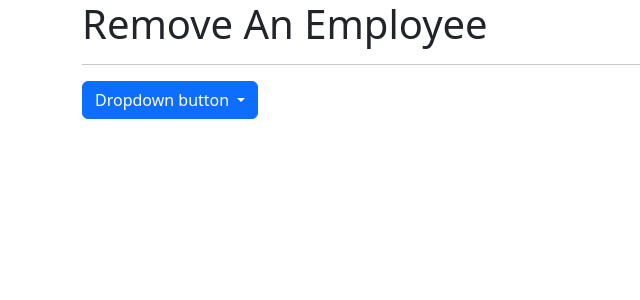
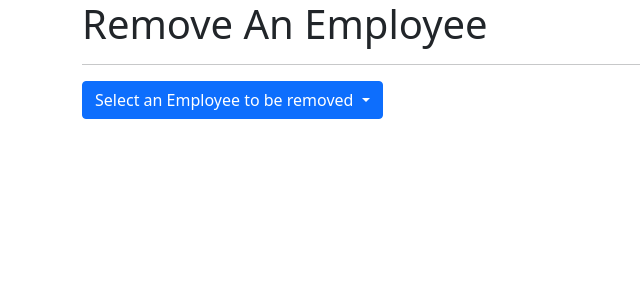
Before and after one commit to pandeyomshri/Office-Manager, a Django app: page /remove_emp in a window 1280 px wide. Shown: the top 300 px of the page, without its empty margins (0-640 px from the left). Run offline with Django 4.2, Linux system fonts and the light colour scheme; data comes from the database, SQL or seed files in the repository; both versions use the stored data as it was after the commit.

Commit message:
remove module added

```diff
--- a/office_manager/emp_app/templates/remove_emp.html
+++ b/office_manager/emp_app/templates/remove_emp.html
@@ -4,8 +4,10 @@
     <meta charset="UTF-8">
     <meta http-equiv="X-UA-Compatible" content="IE=edge">
     <meta name="viewport" content="width=device-width, initial-scale=1.0">
+	<link href="https://cdn.jsdelivr.net/npm/bootstrap@5.0.0/dist/css/bootstrap.min.css" rel="stylesheet" >
+    <script src="https://cdn.jsdelivr.net/npm/@popperjs/core@2.9.2/dist/umd/popper.min.js" ></script>
+    <script src="https://cdn.jsdelivr.net/npm/bootstrap@5.0.1/dist/js/bootstrap.min.js" integrity="sha384-Atwg2Pkwv9vp0ygtn1JAojH0nYbwNJLPhwyoVbhoPwBhjQPR5VtM2+xf0Uwh9KtT" crossorigin="anonymous"></script>
 
-    <link href="https://cdn.jsdelivr.net/npm/bootstrap@5.3.0-alpha1/dist/css/bootstrap.min.css" rel="stylesheet" integrity="sha384-GLhlTQ8iRABdZLl6O3oVMWSktQOp6b7In1Zl3/Jr59b6EGGoI1aFkw7cmDA6j6gD" crossorigin="anonymous">
 
     <title>Remove Employee</title>
 </head>
@@ -14,15 +16,18 @@
         <h1>Remove An Employee</h1>
         <hr>
         <div class="dropdown">
-            <button class="btn btn-primary dropdown-toggle" type="button" data-bs-toggle="dropdown" aria-expanded="false">
-              Dropdown button
+            <button class="btn btn-primary dropdown-toggle" type="button" id="dropdownMenuButton1" data-bs-toggle="dropdown" aria-expanded="false">
+            Select an Employee to be removed
             </button>
-            <ul class="dropdown-menu">
-              <li><a class="dropdown-item" href="#">Action</a></li>
-              <li><a class="dropdown-item" href="#">Another action</a></li>
-              <li><a class="dropdown-item" href="#">Something else here</a></li>
+            <ul class="dropdown-menu" aria-labelledby="dropdownMenuButton1">
+                {% for emp in emps %}
+              <li><a class="dropdown-item" href="/remove_emp/{{emp.id}}">{{emp.first_name}} {{emp.last_name}}</a></li>
+              {% endfor %}
+
             </ul>
           </div>
+
+
 
 
     </div>
--- a/office_manager/emp_app/templates/view_all_emp.html
+++ b/office_manager/emp_app/templates/view_all_emp.html
@@ -45,5 +45,6 @@
         </tbody>
         {% endfor %}
       </table>
+
 </body>
 </html>
--- a/office_manager/emp_app/urls.py
+++ b/office_manager/emp_app/urls.py
@@ -22,6 +22,7 @@ urlpatterns = [
    path('all_emp', views.all_emp,name = 'all_emp'),
    path('add_emp',views.add_emp,name = 'add_emp'),
    path('remove_emp',views.remove_emp,name = 'remove_emp'),
+      path('remove_emp/<int:emp_id>',views.remove_emp,name = 'remove_emp'),
    path('filter_emp',views.filter_emp,name = 'filter_emp')
 
 ]
--- a/office_manager/emp_app/views.py
+++ b/office_manager/emp_app/views.py
@@ -34,8 +34,19 @@ def add_emp(request):
         return HttpResponse('An Exception has Occured')
 
 
-def remove_emp(request):
-    return render(request, 'remove_emp.html')
+def remove_emp(request, emp_id = 0):
+    if emp_id:
+        try:
+            emp_to_be_removed = Employee.objects.get(id=emp_id)
+            emp_to_be_removed.delete()
+            return HttpResponse("Employee removed successfully")
+        except:
+            return HttpResponse("Please Enter a valid ID")
+    emps = Employee.objects.all()
+    context = {
+        'emps' : emps
+    }
+    return render(request, 'remove_emp.html',context)
 
 def filter_emp(request):
     return render(request, 'filter_emp.html')
```
Also changed, not shown: office_manager/emp_app/templates/filter_emp.html (+15 -3 lines), office_manager/db.sqlite3.
